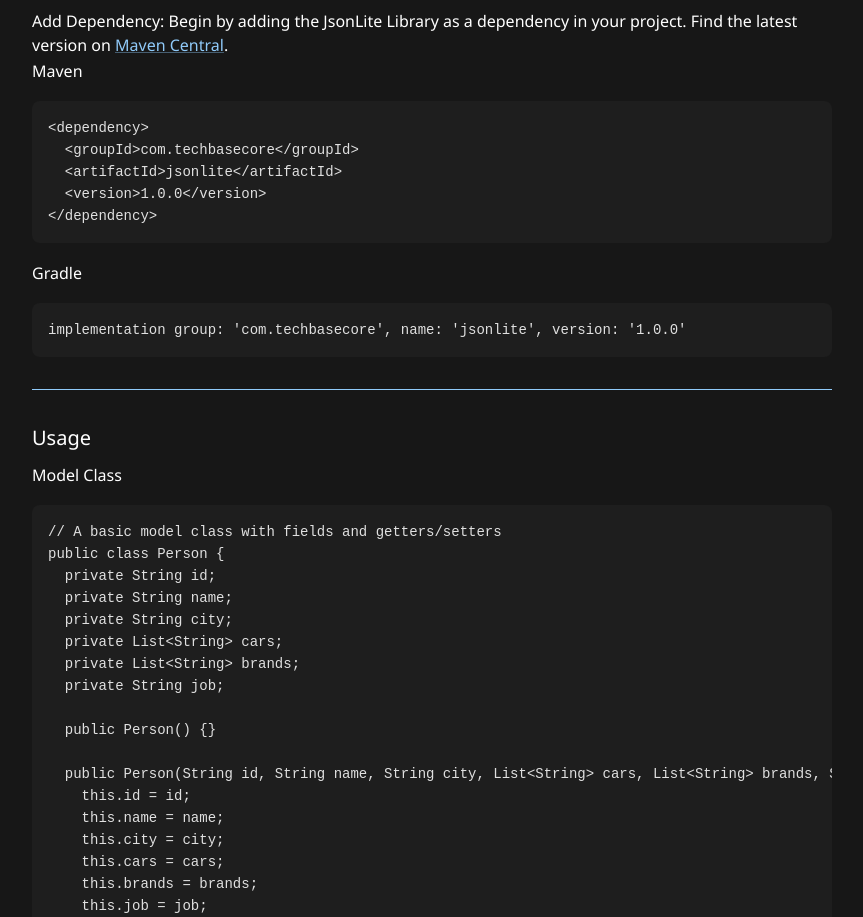
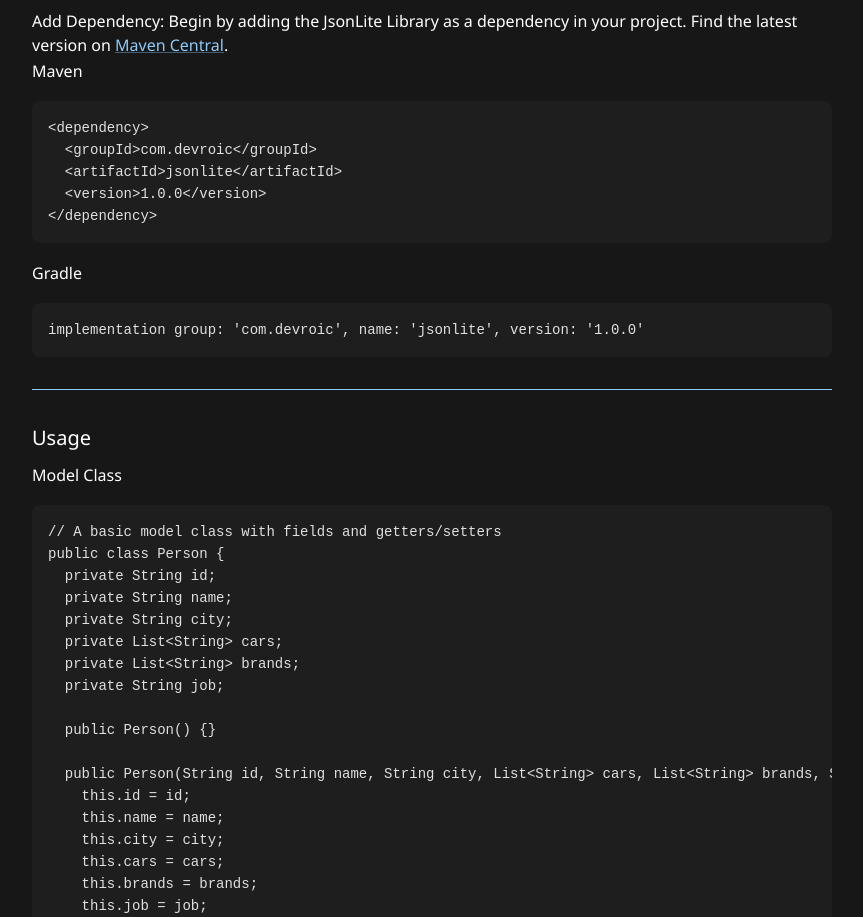
Before and after one commit to Devroic/devroic-ui, a React (Vite) app: page /jsonlite in a window 1280 px wide. Shown: the part 949-1866 px from the top of the page, without its empty margins (208-1071 px from the left). Built offline with nearby package versions, Linux system fonts and the light colour scheme.

Commit message:
Update JsonLite.tsx

```diff
--- a/src/routes/projects/JsonLite.tsx
+++ b/src/routes/projects/JsonLite.tsx
@@ -105,7 +105,7 @@
         Add Dependency: Begin by adding the JsonLite Library as a dependency in
         your project. Find the latest version on{" "}
         <Link
-          href="https://central.sonatype.com/artifact/com.techbasecore/jsonlite/versions"
+          href="https://central.sonatype.com/artifact/com.devroic/jsonlite/versions"
           target="_blank"
           rel="noopener noreferrer"
           color={colors.lightBlue}
@@ -117,13 +117,13 @@
       <Typography variant="subtitle1">Maven</Typography>
       <CodeBlock language="xml">{`
 <dependency>
-  <groupId>com.techbasecore</groupId>
+  <groupId>com.devroic</groupId>
   <artifactId>jsonlite</artifactId>
   <version>1.0.0</version>
 </dependency>`}</CodeBlock>
       <Typography variant="subtitle1">Gradle</Typography>
       <CodeBlock language="groovy">{`
-implementation group: 'com.techbasecore', name: 'jsonlite', version: '1.0.0'`}</CodeBlock>
+implementation group: 'com.devroic', name: 'jsonlite', version: '1.0.0'`}</CodeBlock>
       <Divider sx={{ my: 4, borderColor: colors.lightBlue }} />
       <Typography variant="h6" gutterBottom>
         Usage
```
